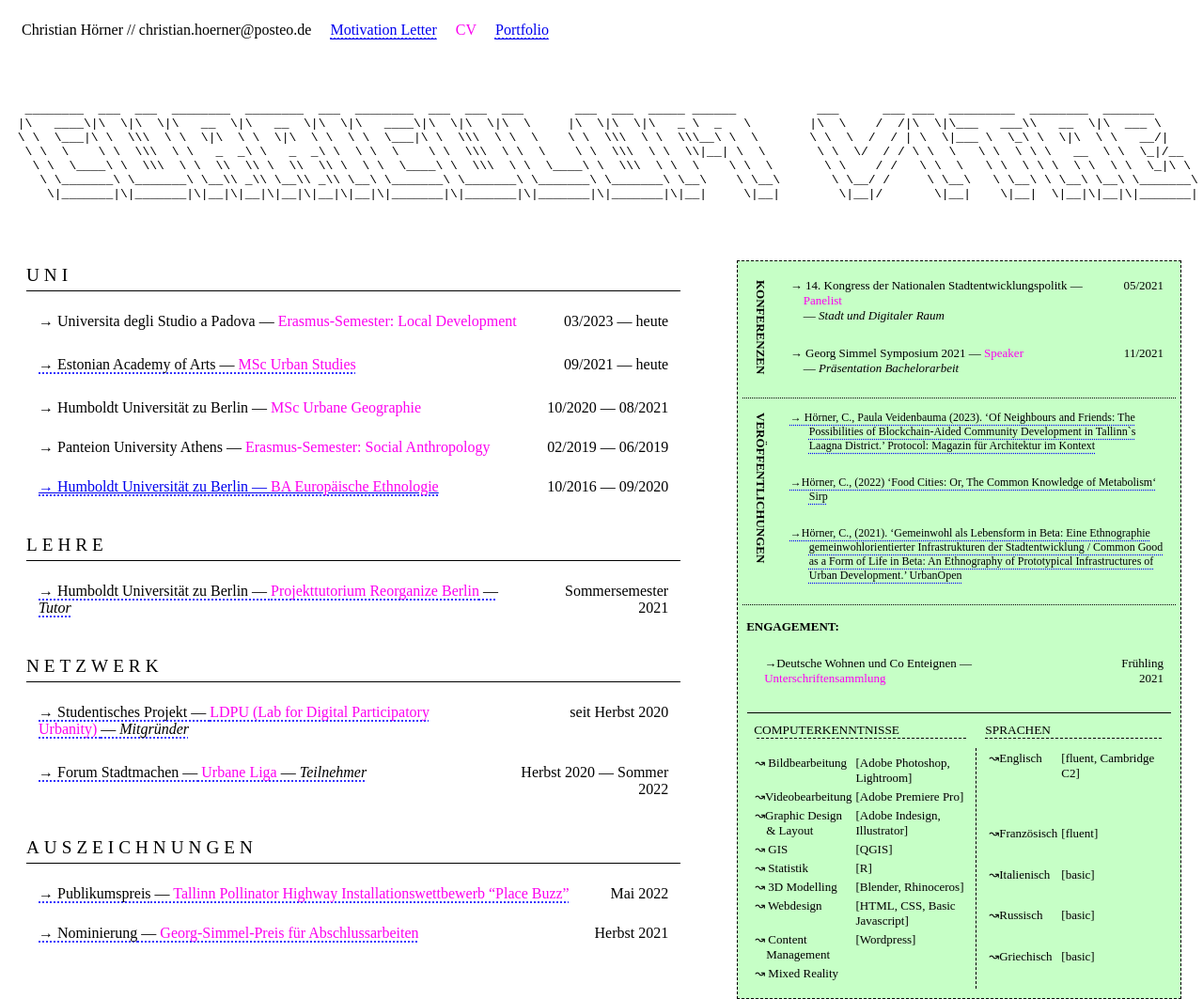
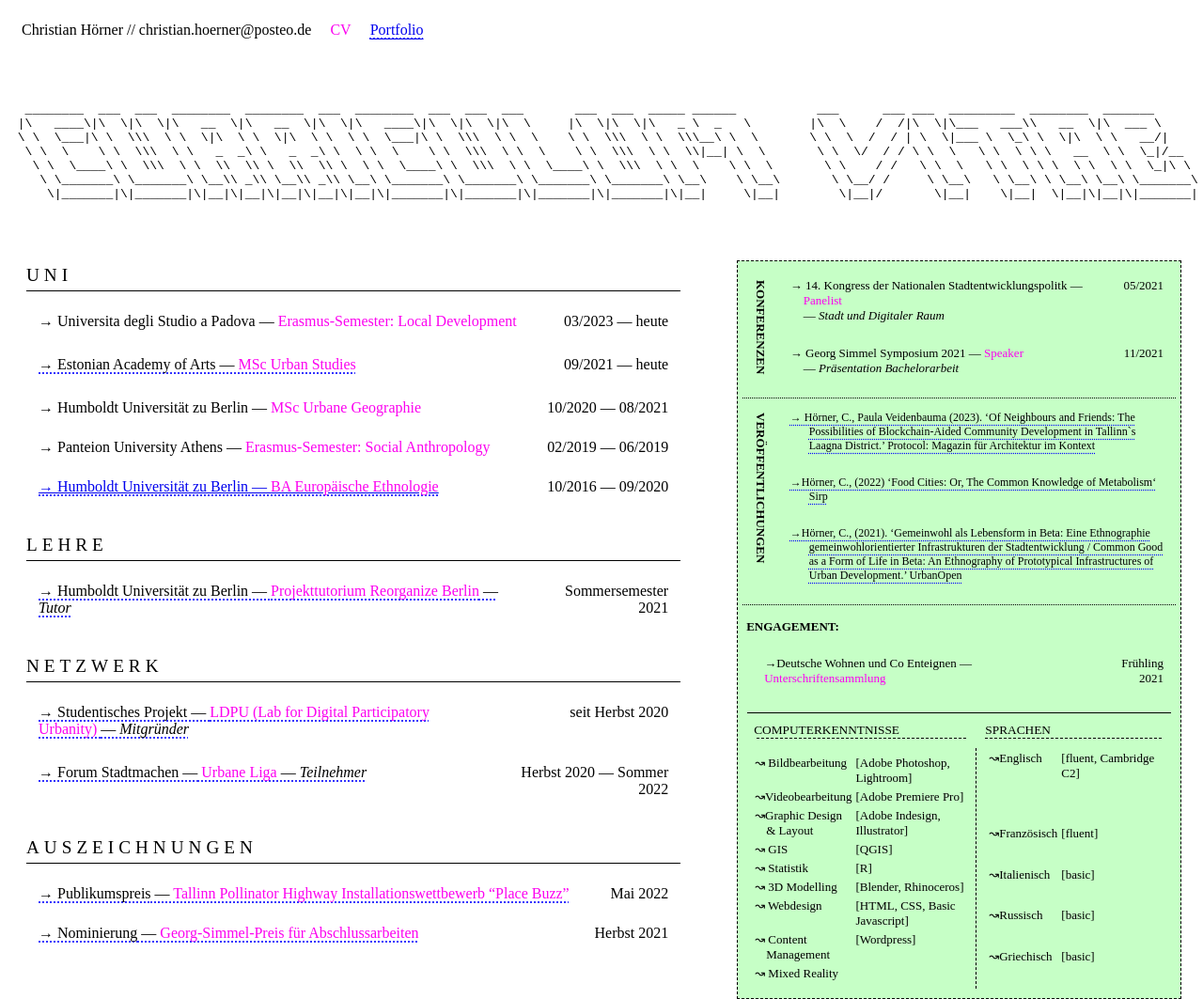
Before and after one commit to christianhoerner/portfolio_website, a plain HTML site: page cv.html in a window 1280 px wide. Shown: the whole page at 94% size. Drawn offline with Linux system fonts and the light colour scheme; a web font is replaced by a local one.

Commit message:
Removed "Motivation Letter" Button

```diff
--- a/cv.html
+++ b/cv.html
@@ -446,10 +446,6 @@
                     <p>
                         Christian Hörner // christian.hoerner@posteo.de
                     </p>
-                    <p class="hyperlink_top">
-                        <a href="https://endboss-hire-chris.hotglue.me/start" /*onclick="show_moti(id)"*/>Motivation Letter</a>
-                    </p>
-                </td>
                 <td>
                     <p style="color: rgb(252, 1, 240);">
                         CV
```
